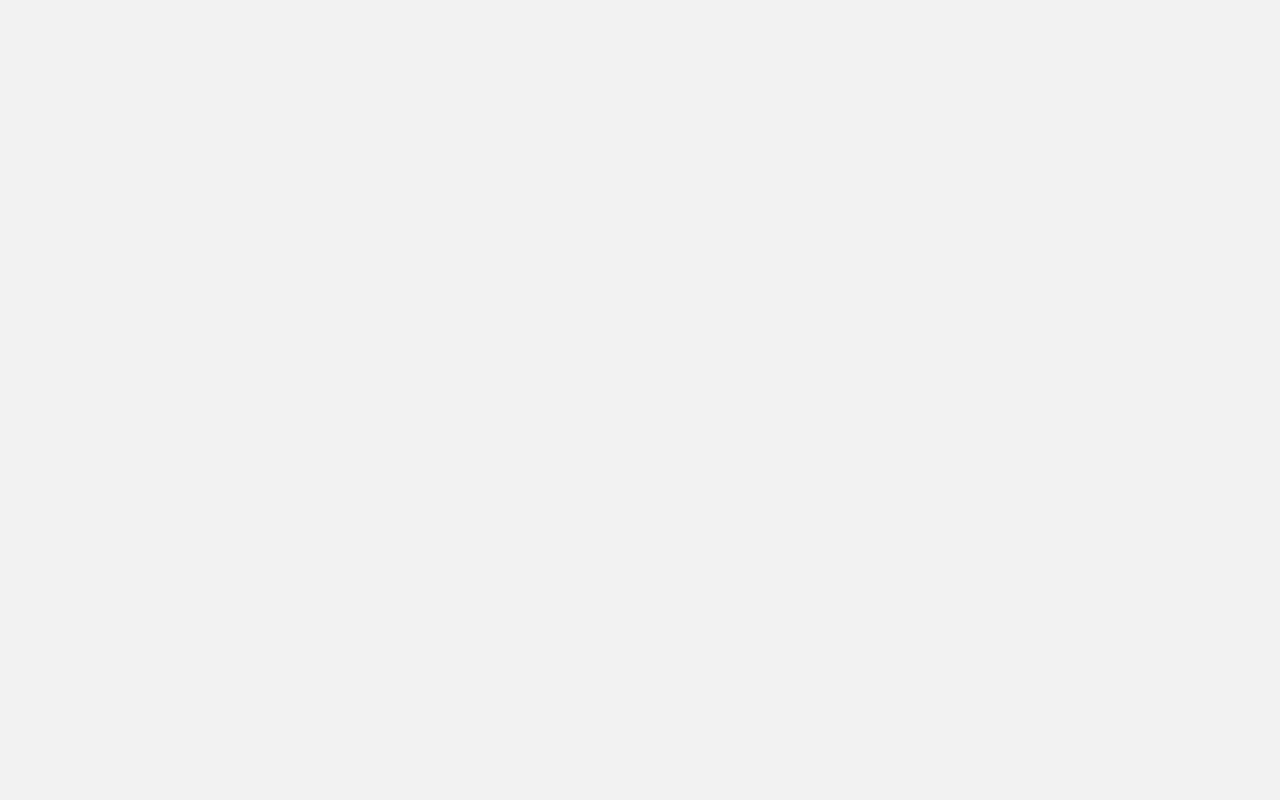
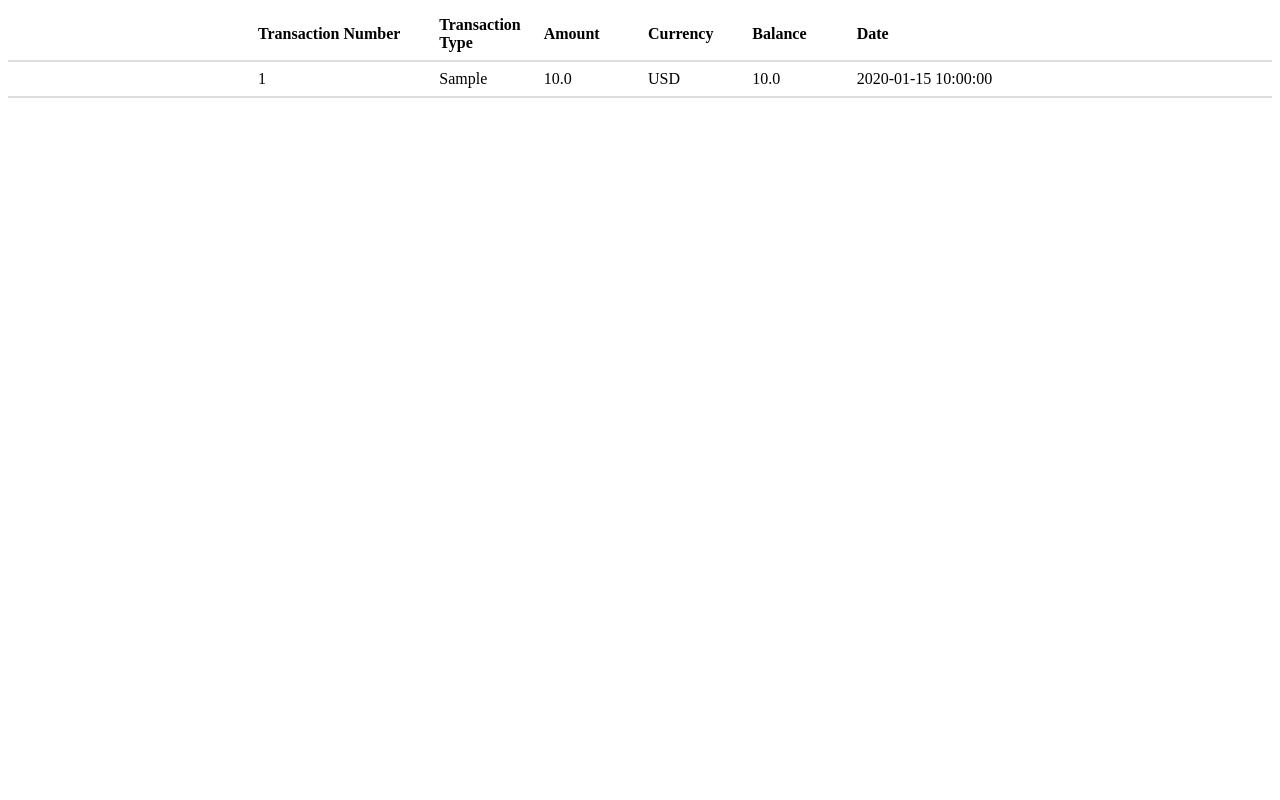
Before and after one commit to TimotejOrg/STINFinal, a Flask app: page /account/bank-statement/ in a window 1280 px wide. Before the commit the page is empty. Run offline with Flask 3, Linux system fonts and the light colour scheme; the visitor is signed in with stand-in values (Sample User, id 1); tables that the repository leaves empty hold one stand-in row (values such as "Sample post").

Commit message:
Added transaction logging and transaction database table. Updated /account/bank-statement/ page.

```diff
--- a/app.py
+++ b/app.py
@@ -4,7 +4,8 @@ import sqlite3
 
 conn = sqlite3.connect('users.db')
 c = conn.cursor()
-#c.execute("DROP TABLE IF EXISTS users")
+# c.execute("DROP TABLE IF EXISTS users")
+# c.execute("DROP TABLE IF EXISTS transactions")
 c.execute("""CREATE TABLE IF NOT EXISTS users (
             firstName text,
             lastName text,
@@ -14,6 +15,16 @@ c.execute("""CREATE TABLE IF NOT EXISTS users (
             securityAnswer text,
             balance integer
             )""")
+c.execute("""CREATE TABLE IF NOT EXISTS transactions (
+            id INTEGER PRIMARY KEY AUTOINCREMENT,
+            userEmail TEXT,
+            transactionType TEXT,
+            amount REAL,
+            currency TEXT,
+            balance REAL,
+            timestamp TIMESTAMP DEFAULT CURRENT_TIMESTAMP
+            )""")
+
 conn.commit()
 
 app = Flask(__name__)
@@ -104,7 +115,9 @@ def deposit():
 @app.route('/account/bank-statement/')
 def bank_statement():
     if 'currency' in session and 'securityAnswer' in session and 'balance' in session:
-        return render_template('bank-statement.html')
+        # Retrieve the transaction history from the "transactions" table for the current user
+        transactions = getTransactions()
+        return render_template('bank-statement.html', transactions=transactions)
     else:
         return redirect('/login/')
 
--- a/formChecks.py
+++ b/formChecks.py
@@ -2,6 +2,16 @@ from flask import session
 from forex_python.converter import CurrencyRates
 import sqlite3
 
+
+def getBalance():
+    return session['balance']
+
+
+def getTransactions():
+    conn = sqlite3.connect('users.db')
+    c = conn.cursor()
+    c.execute("SELECT * FROM transactions WHERE userEmail=?", [session['email']])
+    return c.fetchall()
 
 def convertCurrency(from_currency, to_currency, amount):
     # Create an instance of the CurrencyRates class
@@ -33,7 +43,7 @@ def checkRegistration(registration_info):
 def checkMerchantInfo(merchant_info):
     conn = sqlite3.connect('users.db')
     c = conn.cursor()
-    payment_amount = float(merchant_info[0])
+    orig_payment_amount = float(merchant_info[0])
     merchant_currency = merchant_info[1]
     email = merchant_info[3]
     password = merchant_info[4]
@@ -43,14 +53,18 @@ def checkMerchantInfo(merchant_info):
     if user:  # email and password match a specific user
         user_currency = user[4]
         current_balance = user[6]
-        payment_amount = convertCurrency(merchant_currency, user_currency, float(payment_amount))
+        payment_amount = convertCurrency(merchant_currency, user_currency, float(orig_payment_amount))
         new_balance = current_balance - payment_amount
 
         if new_balance >= 0:
-            # Update the user's balance in the database
-            c.execute("UPDATE users SET balance=? WHERE email=?", (new_balance, email))
-            conn.commit()
-            return "True"  # Funds successfully removed
+            if orig_payment_amount > 0:
+                # Update the user's balance in the database
+                c.execute("UPDATE users SET balance=? WHERE email=?", (new_balance, email))
+                c.execute("INSERT INTO transactions (userEmail, transactionType, amount, currency, balance) "
+                          "VALUES (?, 'payment', ?, ?, ?)", (email, orig_payment_amount, merchant_currency, round(new_balance, 2)))
+                conn.commit()
+                return "True"  # Funds successfully removed
+            else: return "Incorrect payment amount"
         else:
             return "Insufficient funds"  # False  # Insufficient funds
     else:
@@ -95,13 +109,16 @@ def checkDeposit(deposit_info):
     c.execute("SELECT balance FROM users WHERE email=?", [session['email']])
     session['balance'] = c.fetchone()[0]
 
-    deposit_amount = deposit_info[0]
+    orig_deposit_amount = deposit_info[0]
     deposit_currency = deposit_info[1]
-    deposit_amount = convertCurrency(deposit_currency, session['currency'], float(deposit_amount))
+    deposit_amount = convertCurrency(deposit_currency, session['currency'], float(orig_deposit_amount))
     new_balance = session['balance'] + deposit_amount
     if float(deposit_info[0]) > 0:
         # Update the user's balance in the database
         c.execute("UPDATE users SET balance=? WHERE email=?", (new_balance, session['email']))
+        c.execute("INSERT INTO transactions (userEmail, transactionType, amount, currency, balance) "
+                  "VALUES (?, 'deposit', ?, ?, ?)",
+                  (session['email'], orig_deposit_amount, deposit_currency, round(new_balance, 2)))
         conn.commit()
         return True
     else:
--- a/static/styles.css
+++ b/static/styles.css
@@ -120,3 +120,82 @@ body {
   background-color: #000;
   color: #fff;
 }
+
+
+
+
+
+
+
+
+
+
+
+
+
+
+
+
+
+
+
+
+
+body {
+  display: flex;
+  align-items: center;
+  justify-content: center;
+  height: 100vh;
+  margin: 0;
+  background-color: #f2f2f2;
+}
+
+.container {
+  max-width: 800px;
+  margin: 0 auto;
+  padding: 20px;
+  background-color: #fff;
+  border-radius: 4px;
+  box-shadow: 0 0 10px rgba(0, 0, 0, 0.1);
+}
+
+table {
+  width: 100%;
+  border-collapse: collapse;
+}
+
+th,
+td {
+  padding: 10px;
+  text-align: left;
+  border-bottom: 1px solid #ccc;
+}
+
+th {
+  background-color: #f2f2f2;
+}
+
+h1 {
+  text-align: center;
+  margin-bottom: 20px;
+}
+
+.back-button {
+  display: inline-block;
+  padding: 10px;
+  font-size: 18px;
+  background-color: #fff;
+  color: #000;
+  border: 2px solid #fff;
+  border-radius: 4px;
+  cursor: pointer;
+  text-decoration: none;
+  transition: background-color 0.5s ease, color 0.5s ease;
+  margin-bottom: 20px;
+}
+
+.back-button:hover,
+.back-button:focus {
+  background-color: #000;
+  color: #fff;
+}
--- a/templates/bank-statement.html
+++ b/templates/bank-statement.html
@@ -1,12 +1,73 @@
 <!DOCTYPE html>
 <html>
 <head>
-  <title>Bank Statement</title>
-  <link rel= "stylesheet" type= "text/css" href= "{{ url_for('static',filename='styles.css') }}">
+    <title>Bank Statement</title>
+    <style>
+        table {
+            border-collapse: collapse;
+            table-layout: fixed;
+            width: 100%;
+        }
+
+        th, td {
+            text-align: left;
+            border-bottom: 2px solid #ddd;
+            padding: 8px;
+        }
+
+        th:nth-child(1),
+        td:nth-child(1) {
+            width: 5%;
+            padding-left: 250px;
+        }
+
+        th:nth-child(2),
+        td:nth-child(2) {
+            width: 5%;
+        }
+
+        th:nth-child(3),
+        td:nth-child(3) {
+            width: 5%;
+        }
+
+        th:nth-child(4),
+        td:nth-child(4) {
+            width: 5%;
+        }
+
+        th:nth-child(5),
+        td:nth-child(5) {
+            width: 5%;
+        }
+
+        th:nth-child(6),
+        td:nth-child(6) {
+            width: 5%;
+            padding-right: 250px;
+        }
+    </style>
 </head>
 <body>
-  <div class="form-container">
-    <!-- Bank statement content here -->
-  </div>
+    <table>
+        <tr>
+            <th>Transaction Number</th>
+            <th>Transaction Type</th>
+            <th>Amount</th>
+            <th>Currency</th>
+            <th>Balance</th>
+            <th>Date</th>
+        </tr>
+        {% for transaction in transactions %}
+        <tr>
+            <td>{{ transaction[0] }}</td>
+            <td>{{ transaction[2] }}</td>
+            <td>{{ transaction[3] }}</td>
+            <td>{{ transaction[4] }}</td>
+            <td>{{ transaction[5] }}</td>
+            <td>{{ transaction[6] }}</td>
+        </tr>
+        {% endfor %}
+    </table>
 </body>
 </html>
```
